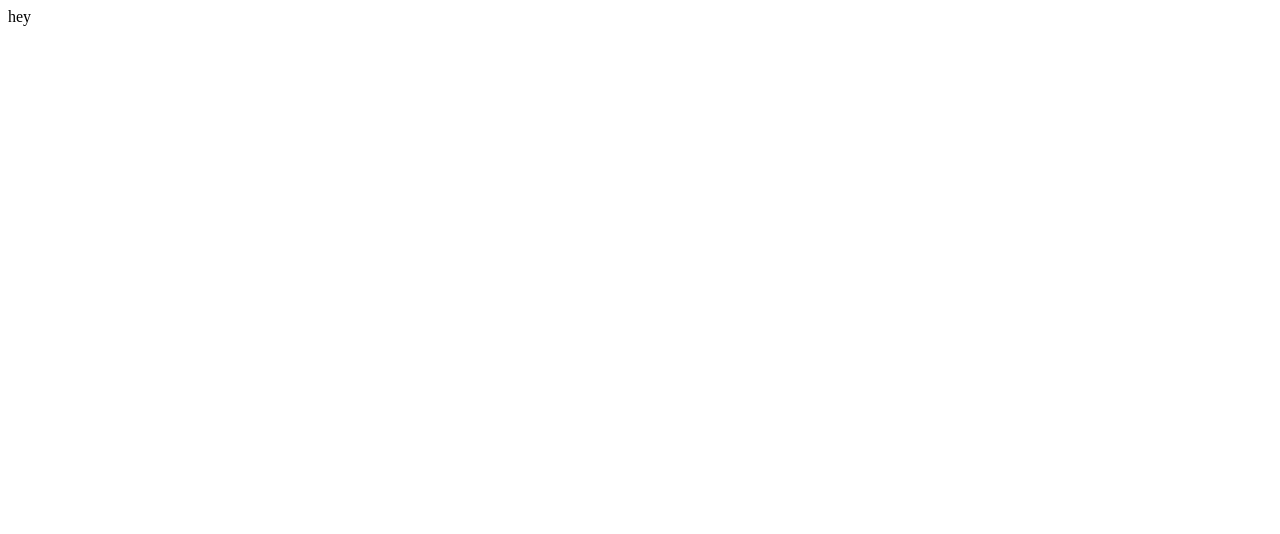
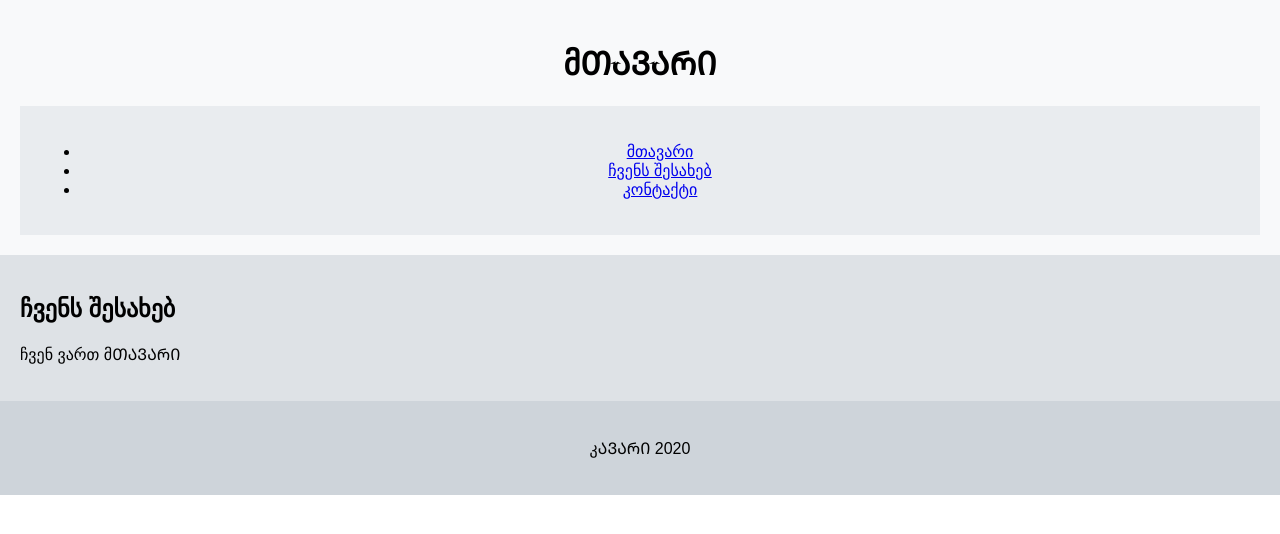
Before and after one commit to a-teacher/a-teacher, a plain HTML site: page index.html in a window 1280 px wide. Drawn offline with Linux system fonts and the light colour scheme.

Commit message:
სტარტი

```diff
--- a/index.html
+++ b/index.html
@@ -1 +1,33 @@
-hey
+<!DOCTYPE html>
+<html lang="en">
+<head>
+    <meta charset="UTF-8">
+    <meta name="viewport" content="width=, initial-scale=1.0">
+    <link rel="stylesheet" href="style.css">
+    <title>ᲛᲗᲐᲕᲐᲠᲘ</title>
+</head>
+<body>
+    <!-- ჩემი ვებსაიტი -->
+    <header>
+        <h1>მᲗᲐᲕᲐᲠᲘ</h1>
+    <nav>
+        <ul>
+            <li><a href="index.html">მთავარი</a></li>
+            <li><a href="about.html">ჩვენს შესახებ</a></li>
+            <li><a href="contact.html">კონტაქტი</a></li>
+        </ul>
+    </nav>
+    </header>
+    <main>
+        <section>
+            <h2>ჩვენს შესახებ</h2>
+            <p>ჩვენ ვართ მᲗᲐᲕᲐᲠᲘ</p>
+        </section>
+    </main>
+    <footer>
+        <p>კᲐᲕᲐᲠᲘ 2020</p>
+    </footer>
+
+
+</body>
+</html>
--- /dev/null
+++ b/style.css
@@ -0,0 +1,42 @@
+body {
+    font-family: Arial, sans-serif;
+    margin: 0;
+    padding: 0;
+}
+
+.container {
+    display: grid;
+    grid-template-areas:
+        "header"
+        "nav"
+        "main"
+        "footer";
+    grid-gap: 10px;
+    padding: 10px;
+}
+
+header {
+    grid-area: header;
+    background-color: #f8f9fa;
+    padding: 20px;
+    text-align: center;
+}
+
+nav {
+    grid-area: nav;
+    background-color: #e9ecef;
+    padding: 20px;
+}
+
+main {
+    grid-area: main;
+    background-color: #dee2e6;
+    padding: 20px;
+}
+
+footer {
+    grid-area: footer;
+    background-color: #ced4da;
+    padding: 20px;
+    text-align: center;
+}
```
